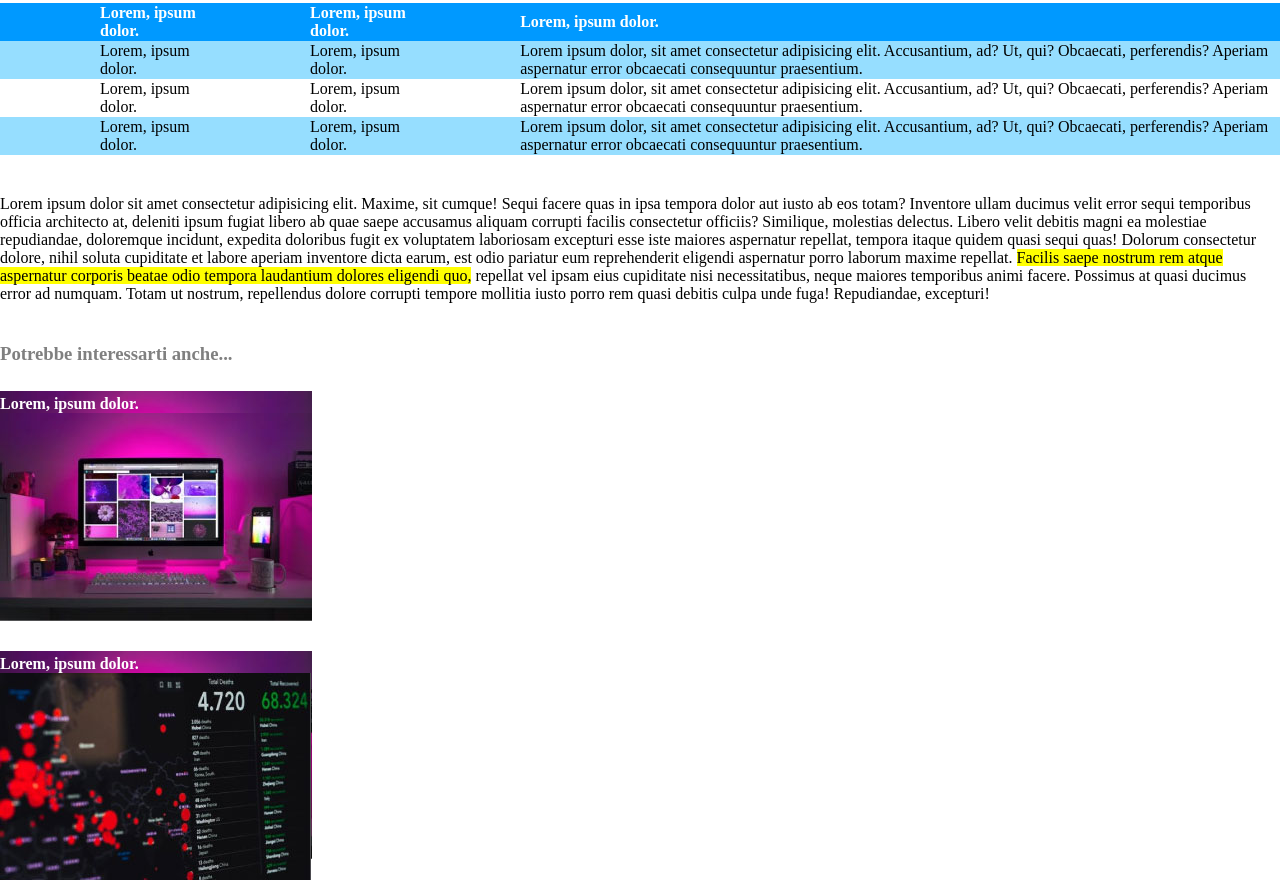
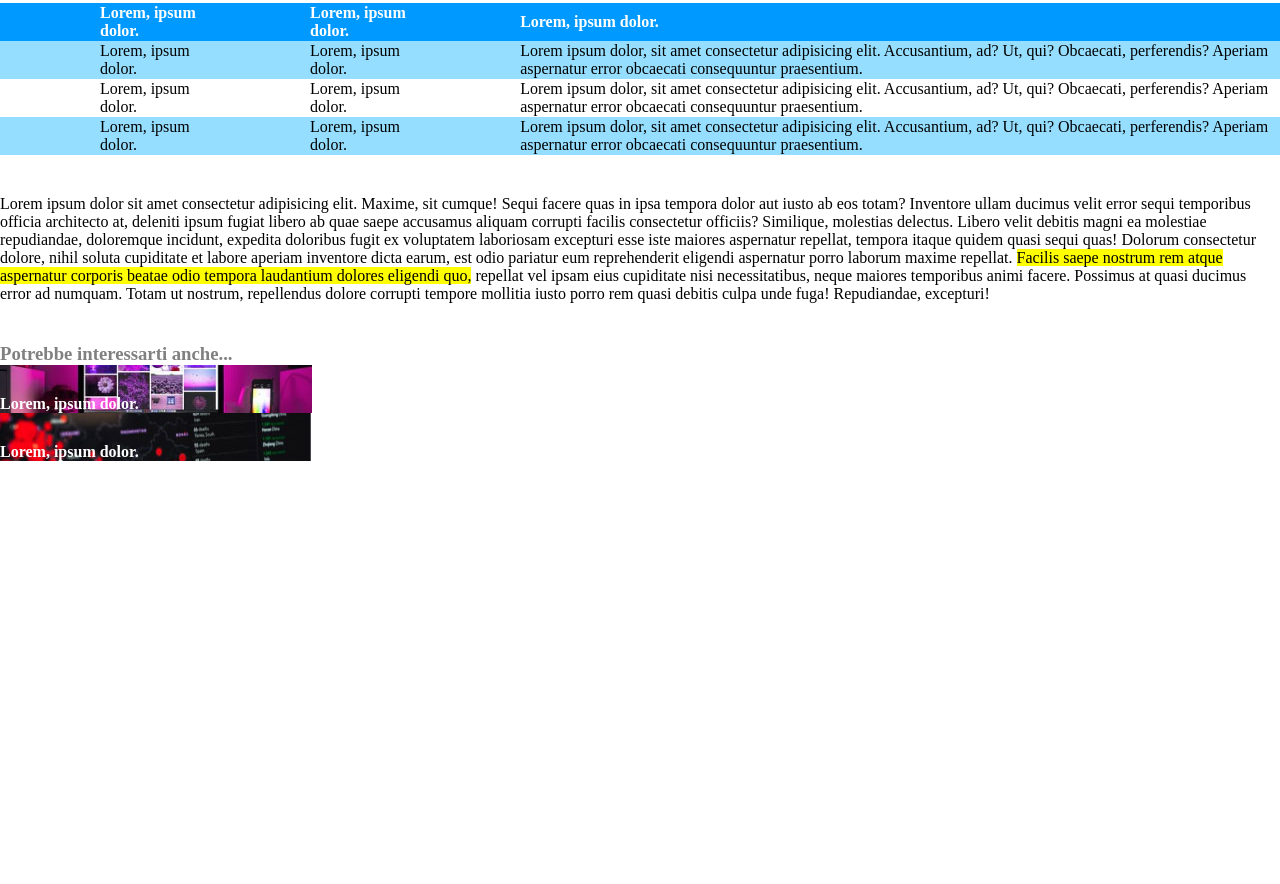
Before and after one commit to quintusdev/html-css-booleaner, a plain HTML site: page index.html in a window 1280 px wide. Shown: the part 1211-2095 px from the top of the page. After the commit the page ends 1672 px from the top, so only its background shows below. Drawn offline with Linux system fonts and the light colour scheme.

Commit message:
sistemazione footer

```diff
--- a/css/style.css
+++ b/css/style.css
@@ -90,9 +90,10 @@ td>.descr {
 /*Formattazione immagine 1 footer*/
 #img-footer1{
     background-image: url(../img/monitor.jpg);
-    background-size: auto;
     background-position: left;
     background-repeat: no-repeat;
+    width: 100%;
+    height: 100%;
 }
 
 #img-footer1 h4 {
@@ -103,10 +104,11 @@ td>.descr {
 
 /*Formattazione immagine 2 footer*/
 #img-footer2{
-    background-image: url(../img/monitor.jpg);
-    background-size: auto;
+    background-image: url(../img/graph.jpg);
     background-position: left;
     background-repeat: no-repeat;
+    width: 100%;
+    height: 100%;
 }
 
 #img-footer2 h4 {
--- a/index.html
+++ b/index.html
@@ -116,12 +116,10 @@
             <!-- inizio immagini footer -->
             <div id="img-footer1">
                 <h4>Lorem, ipsum dolor.</h4>
-                <img src="./img/monitor.jpg" alt="monitor">
             </div>
 
             <div id="img-footer2">
                 <h4>Lorem, ipsum dolor.</h4>
-                <img src="./img/graph.jpg" alt="graph">
             </div>
             <!-- fine immagini footer -->
         </footer>
```
